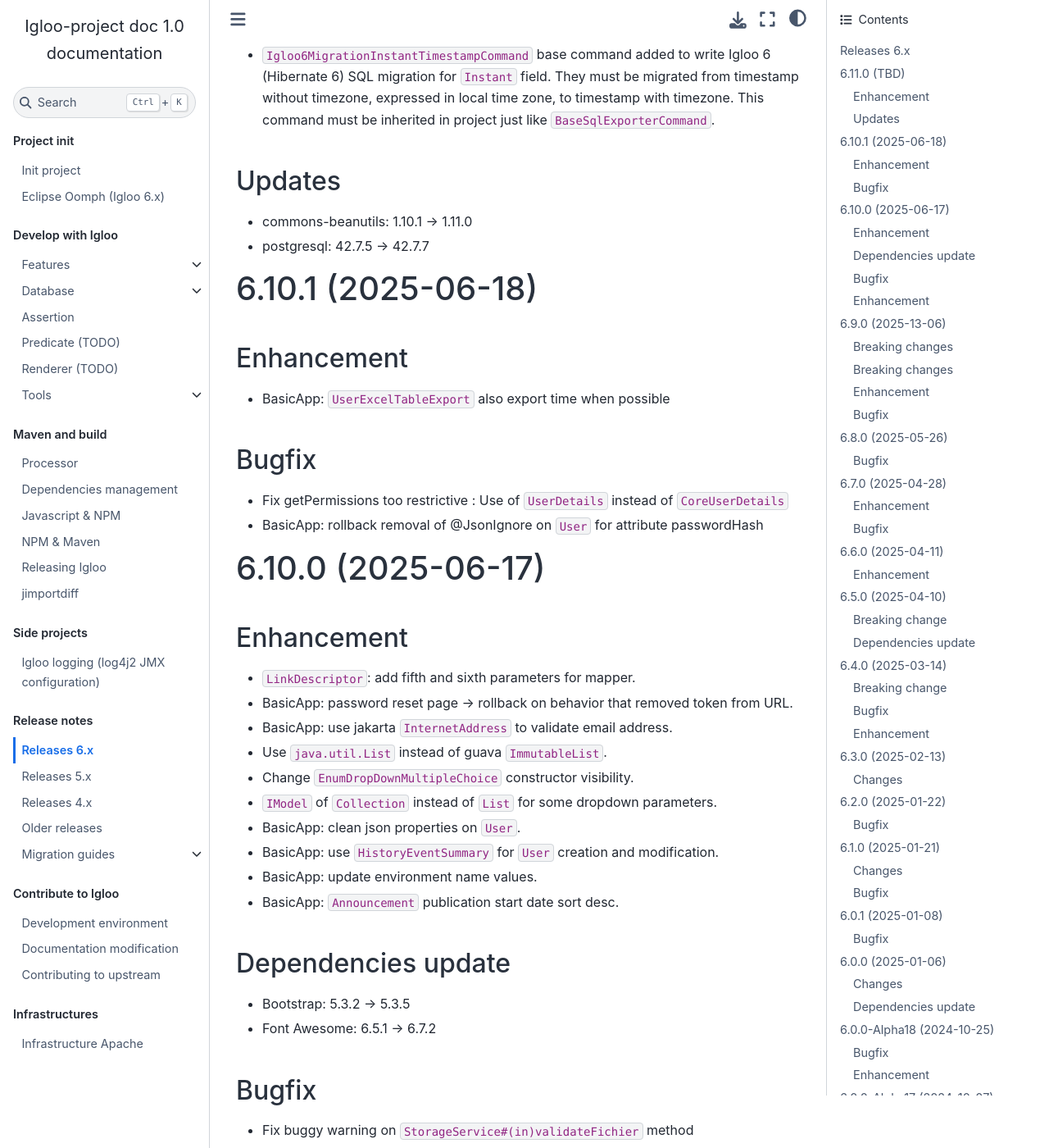
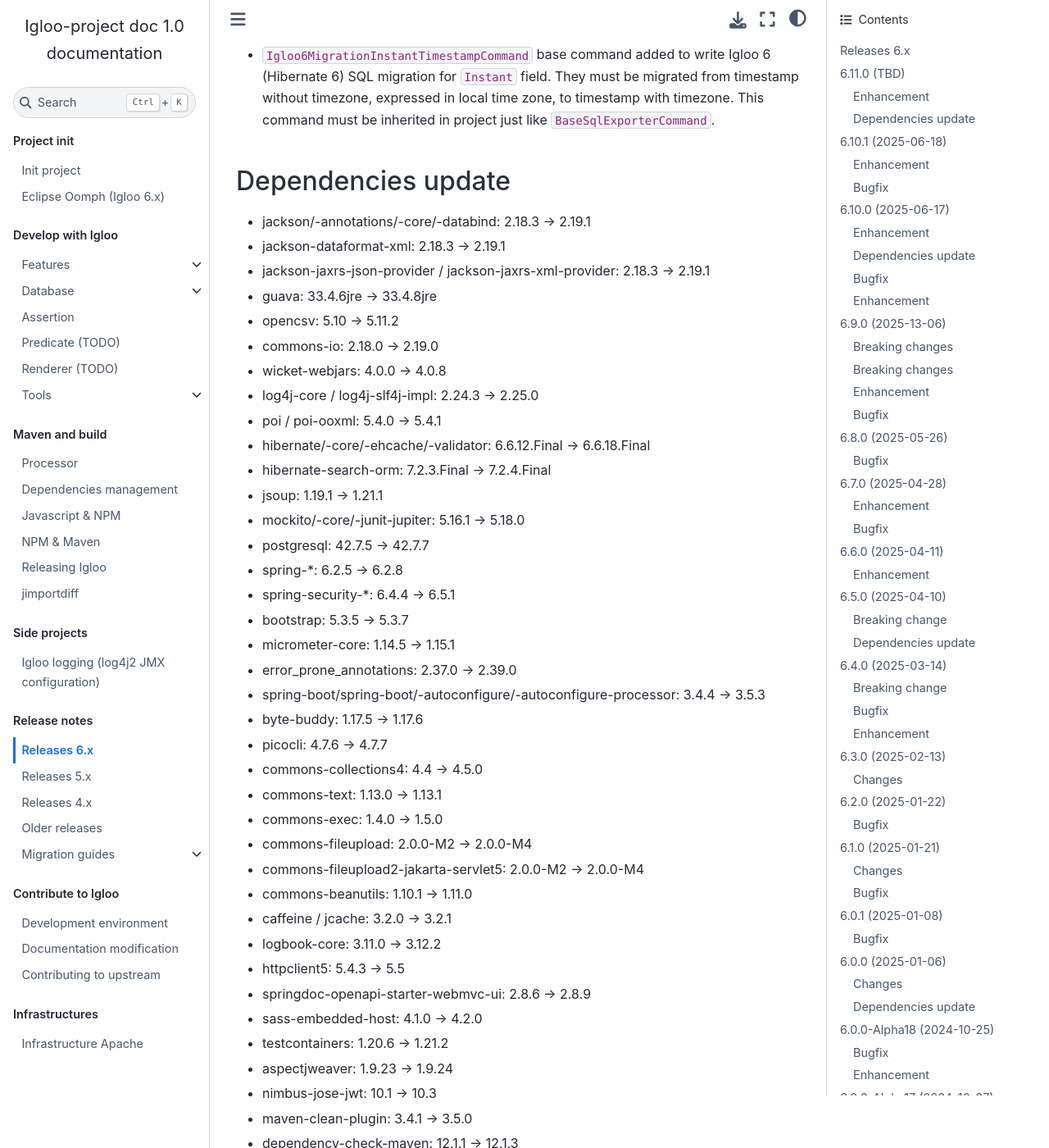
Before and after one commit to igloo-project/igloo-doc, a Sphinx documentation site: the page built from source/release-notes/releases-6.x.md, in a window 1280 px wide and 1400 px high, scrolled down 225 px. Shown: the whole window at 82% size. Built offline with Sphinx 7.4.7 and the Sphinx Book theme 1.1.4, drawn with Linux system fonts in a browser that asks for light colours; some of the changed text lies outside the part shown.

Commit message:
changelog 6.11.0

```diff
--- a/source/release-notes/releases-6.x.md
+++ b/source/release-notes/releases-6.x.md
@@ -10,10 +10,50 @@
   timezone. This command must be inherited in project just like
   `BaseSqlExporterCommand`.
 
-## Updates
-
+## Dependencies update
+* jackson/-annotations/-core/-databind: 2.18.3 -> 2.19.1
+* jackson-dataformat-xml: 2.18.3 -> 2.19.1
+* jackson-jaxrs-json-provider / jackson-jaxrs-xml-provider: 2.18.3 -> 2.19.1
+* guava: 33.4.6jre -> 33.4.8jre
+* opencsv: 5.10 -> 5.11.2
+* commons-io: 2.18.0 -> 2.19.0
+* wicket-webjars: 4.0.0 -> 4.0.8
+* log4j-core / log4j-slf4j-impl: 2.24.3 -> 2.25.0
+* poi / poi-ooxml: 5.4.0 -> 5.4.1
+* hibernate/-core/-ehcache/-validator: 6.6.12.Final -> 6.6.18.Final
+* hibernate-search-orm: 7.2.3.Final -> 7.2.4.Final
+* jsoup: 1.19.1 -> 1.21.1
+* mockito/-core/-junit-jupiter: 5.16.1 -> 5.18.0
+* postgresql: 42.7.5 -> 42.7.7
+* spring-\*: 6.2.5 -> 6.2.8
+* spring-security-\*: 6.4.4 -> 6.5.1
+* bootstrap: 5.3.5 -> 5.3.7
+* micrometer-core: 1.14.5 -> 1.15.1
+* error_prone_annotations: 2.37.0 -> 2.39.0
+* spring-boot/spring-boot/-autoconfigure/-autoconfigure-processor: 3.4.4 -> 3.5.3
+* byte-buddy: 1.17.5 -> 1.17.6
+* picocli: 4.7.6 -> 4.7.7
+* commons-collections4: 4.4 -> 4.5.0
+* commons-text: 1.13.0 -> 1.13.1
+* commons-exec: 1.4.0 -> 1.5.0
+* commons-fileupload: 2.0.0-M2 -> 2.0.0-M4
+* commons-fileupload2-jakarta-servlet5: 2.0.0-M2 -> 2.0.0-M4
 * commons-beanutils: 1.10.1 -> 1.11.0
-* postgresql: 42.7.5 -> 42.7.7
+* caffeine / jcache: 3.2.0 -> 3.2.1
+* logbook-core: 3.11.0 -> 3.12.2
+* httpclient5: 5.4.3 -> 5.5
+* springdoc-openapi-starter-webmvc-ui: 2.8.6 -> 2.8.9
+* sass-embedded-host: 4.1.0 -> 4.2.0
+* testcontainers: 1.20.6 -> 1.21.2
+* aspectjweaver: 1.9.23 -> 1.9.24
+* nimbus-jose-jwt: 10.1 -> 10.3
+* maven-clean-plugin: 3.4.1 -> 3.5.0
+* dependency-check-maven: 12.1.1 -> 12.1.3
+* exec-maven-plugin: 3.5.0 -> 3.5.1
+* flatten-maven-plugin: 1.7.0 -> 1.7.1
+* spotless-maven-plugin: 2.44.3 -> 2.44.5
+* spring-boot-maven-plugin: 3.4.4 -> 3.5.3
+* spring-boot-maven-plugin: 3.4.4 -> 3.5.3
 
 # 6.10.1 (2025-06-18)
 
```
